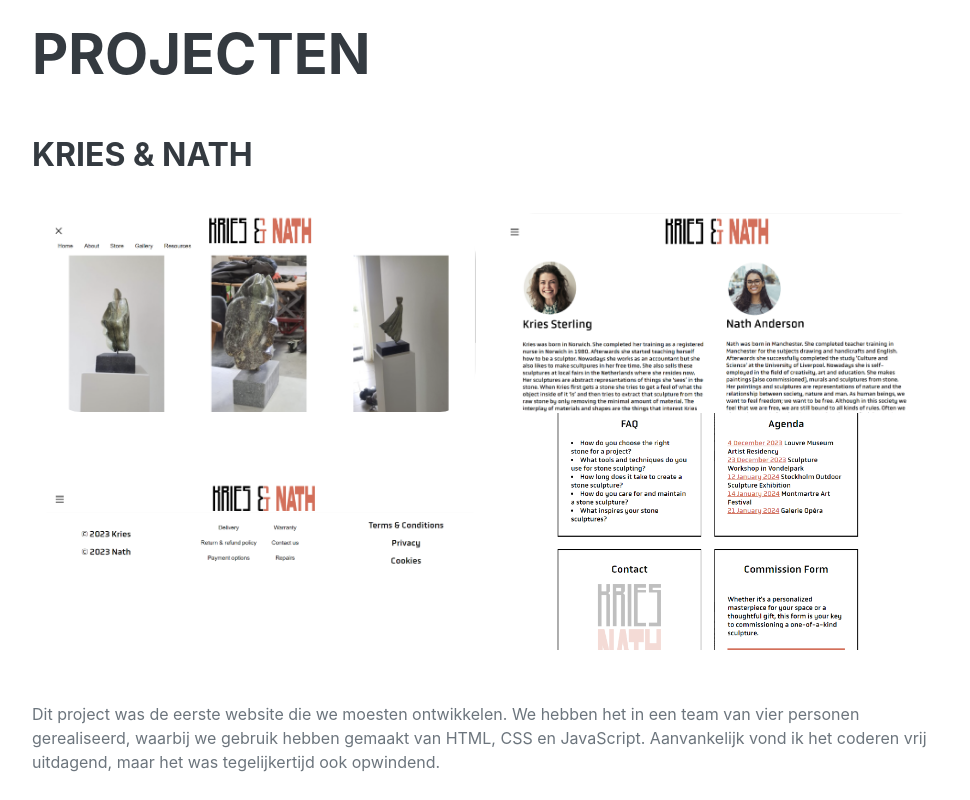
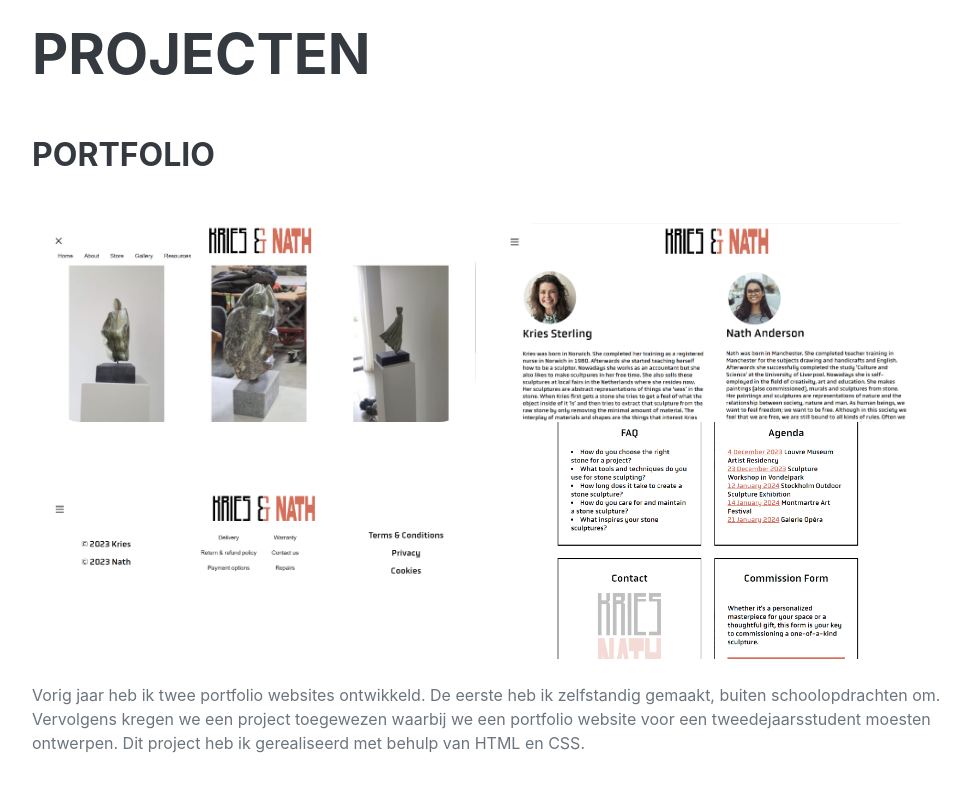
Before and after one commit to 518997/za, a plain HTML site: page zakelijke portfolio/index.html in a window 1280 px wide. Shown: the part 860-1660 px from the top of the page, without its empty margins (288-1258 px from the left). Drawn offline with nearby package versions, Linux system fonts and the light colour scheme; a script that the page names is missing; a web font is replaced by a local one.

Commit message:
fouten gecorrigeerd

```diff
--- a/zakelijke portfolio/index.html
+++ b/zakelijke portfolio/index.html
@@ -68,15 +68,12 @@
             <section class="resume-section" id="projecten">
                 <div class="resume-section-content">
                     <h2 class="mb-5">Projecten</h2>
-                    <div class="d-flex flex-column flex-md-row justify-content-between mb-5">
+                    <div class="d-flex flex-column flex-md-row justify-content-between mb-5"></div>
                         <div class="flex-grow-1">
-                            <h3 class="mb-0">Kries & Nath <br><br></h3>
-                            <div class="subheading mb-3">
-                                <img class="img-portfolio" src="assets/img/KN-1.png" alt="..." /><img class="img-portfolio" src="assets/img/KN-2.png" alt="..." />
+                            <h3 class="mb-0">Portfolio</h3> <br><br>
+                              <img class="img-portfolio" src="assets/img/KN-1.png" alt="..." /><img class="img-portfolio" src="assets/img/KN-2.png" alt="..." />
                                 <img class="img-portfolio" src="assets/img/KN-3.png" alt="..." /><img class="img-portfolio" src="assets/img/KN-4.png" alt="..." /><br><br>
-
-                            </div>
-                            <p>Dit project was de eerste website die we moesten ontwikkelen. We hebben het in een team van vier personen gerealiseerd, waarbij we gebruik hebben gemaakt van HTML, CSS en JavaScript. Aanvankelijk vond ik het coderen vrij uitdagend, maar het was tegelijkertijd ook opwindend.</p>
+                            <p id="portfolio">Vorig jaar heb ik twee portfolio websites ontwikkeld. De eerste heb ik zelfstandig gemaakt, buiten schoolopdrachten om. Vervolgens kregen we een project toegewezen waarbij we een portfolio website voor een tweedejaarsstudent moesten ontwerpen. Dit project heb ik gerealiseerd met behulp van HTML en CSS.</p>
                         </div> <br><br>
                     <div class="d-flex flex-column flex-md-row justify-content-between mb-5">
                         <div class="flex-grow-1">
--- a/zakelijke portfolio/js/scripts.js
+++ b/zakelijke portfolio/js/scripts.js
@@ -80,7 +80,6 @@ i18next.init({
 function updateContent() {
   document.querySelector("#over").textContent = i18next.t('Over mij');
   document.querySelector("#project").textContent = i18next.t('Projecten');
-  document.querySelector("#vaardigheden").textContent = i18next.t('Vaardigheden');
   document.querySelector("#interesses").textContent = i18next.t('Interesses');
   document.querySelector("#contact").textContent = i18next.t('Contact');
   document.querySelector("#about p").textContent = i18next.t('Ik ben een tweedejaars softwareontwikkelaar met een sterke voorkeur voor front-end development. Graag deel ik in deze portfolio mijn projecten van het eerste jaar om mijn werk en vaardigheden aan jullie te laten zien.');
```
